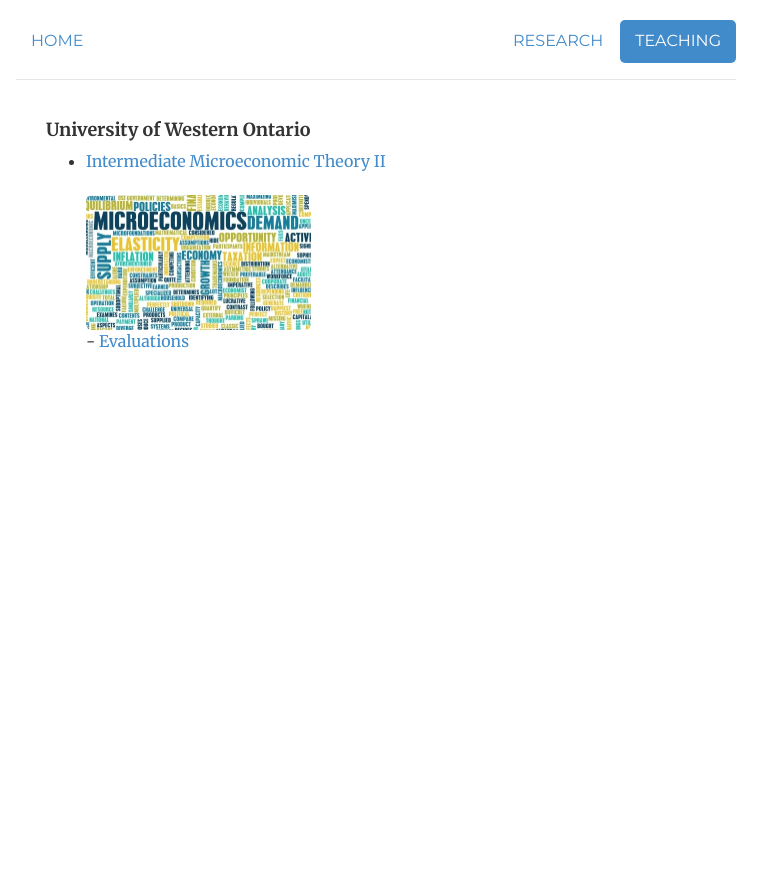
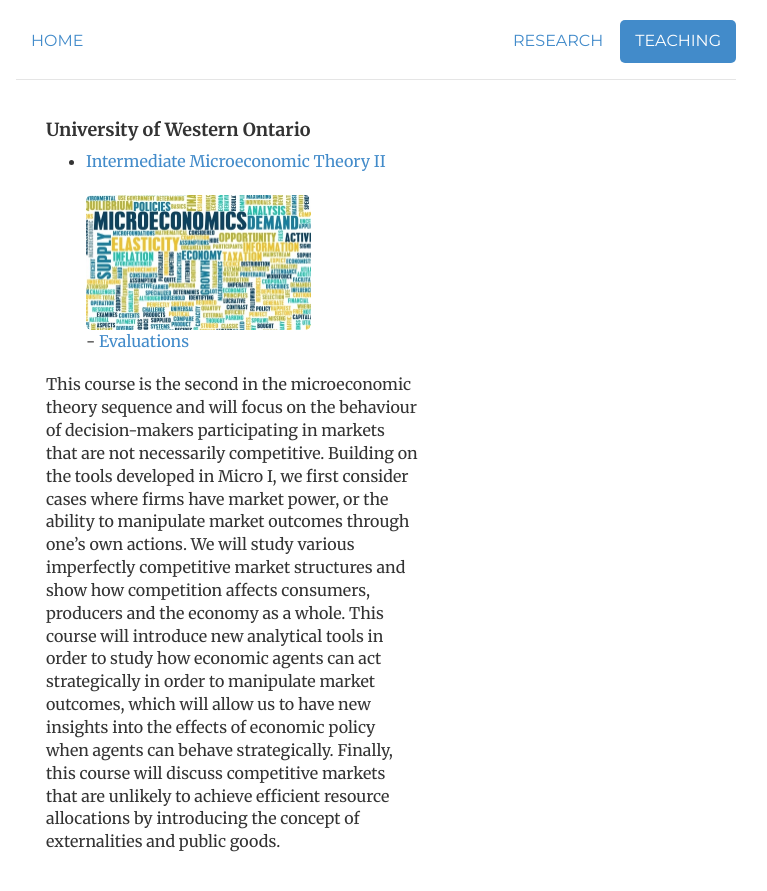
Before and after one commit to morihiroaki/morihiroaki.github.io, a Jekyll site: the page built from teaching.html, in a window 1280 px wide. Shown: the top 891 px of the page, without its empty margins (264-1031 px from the left). Built offline with Jekyll 4.4.1, drawn with Linux system fonts in a browser that asks for light colours.

Commit message:
Update teaching.html

```diff
--- a/teaching.html
+++ b/teaching.html
@@ -16,5 +16,17 @@ description:
     <dd>- <a target="_blank" href="/files/2151_2015S_evaluation.pdf" title="Evaluations">Evaluations</a></dd>
 </ul>
 </div>
+       <div class='col-sm-7'>
+         <h4></h4>
+         This course is the second in the microeconomic theory sequence and will focus on the behaviour of
+         decision-makers participating in markets that are not necessarily competitive. Building on the tools developed
+         in Micro I, we first consider cases where firms have market power, or the ability to manipulate market outcomes
+         through one’s own actions. We will study various imperfectly competitive market structures and show how competition
+         affects consumers, producers and the economy as a whole. This course will introduce new analytical tools in order to
+         study how economic agents can act strategically in order to manipulate market outcomes, which will allow us to
+         have new insights into the effects of economic policy when agents can behave strategically. Finally, this course will
+         discuss competitive markets that are unlikely to achieve efficient resource allocations by introducing the concept of
+         externalities and public goods.
+       </div>
 </div>
   <!--/div-->
```
